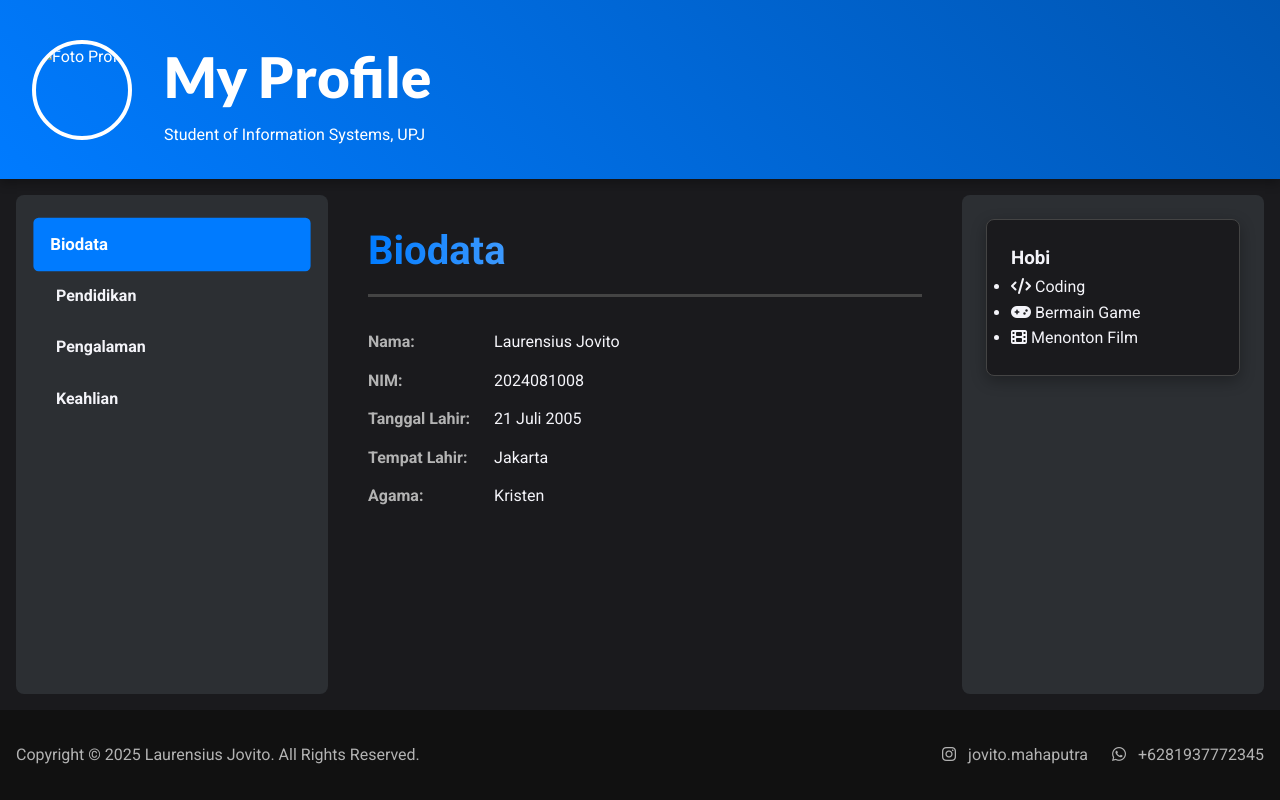
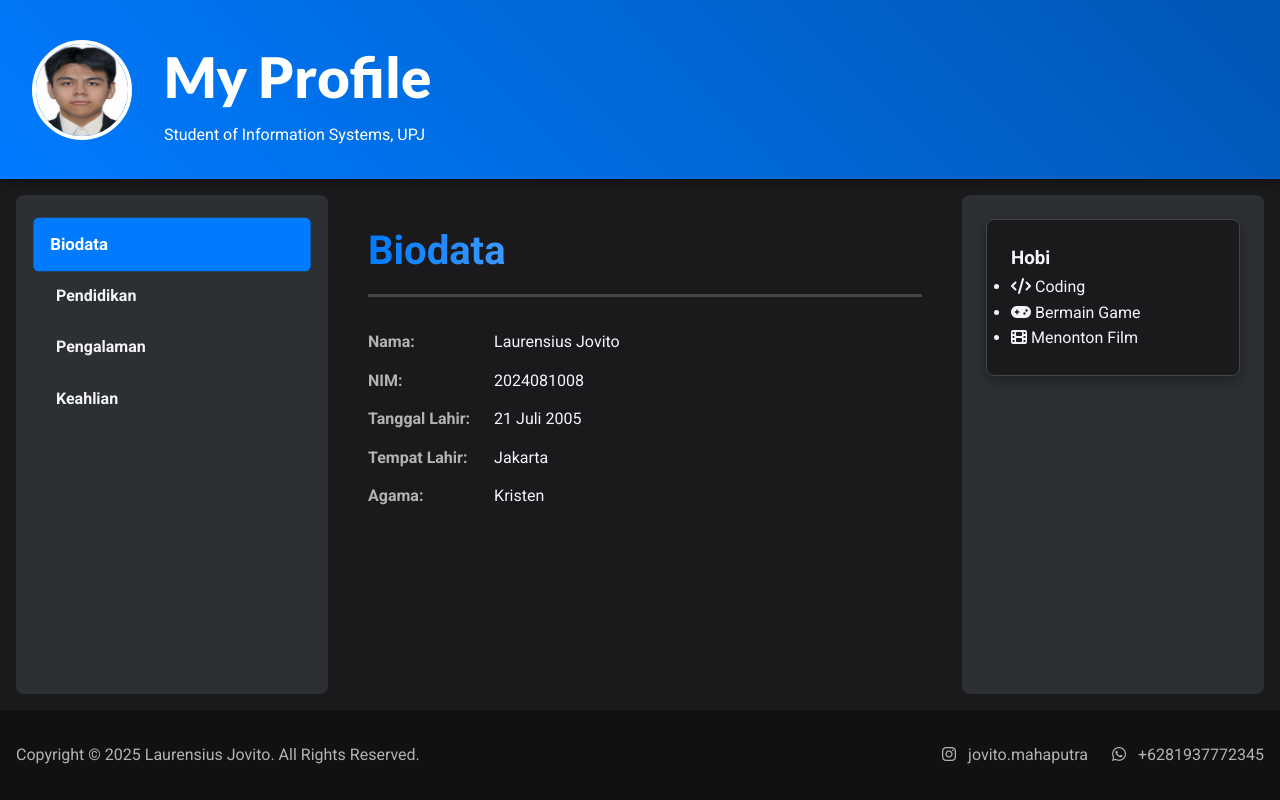
Before and after one commit to Tofu213/UTSWeb, a plain HTML site: page index.html in a window 1280 px wide. Drawn offline with Linux system fonts and the light colour scheme.

Commit message:
Website fix with pfp

```diff
--- a/index.html
+++ b/index.html
@@ -16,7 +16,7 @@
     <div class="page-container">
         <header>
             <div class="header-content">
-                <img src="lauerensius.jpg" alt="Foto Profil" class="header-profile-pic">
+                <img src="laurensius.png" alt="Foto Profil" class="header-profile-pic">
                 <div class="header-text">
                     <h1> My Profile </h1>
                     <p>Student of Information Systems, UPJ</p>
--- a/styles.css
+++ b/styles.css
@@ -150,7 +150,6 @@ nav a:hover, nav a.active {
     -webkit-background-clip: text;
     -webkit-text-fill-color: transparent;
     background-clip: text;
-    text-fill-color: transparent;
     position: relative;
 }
 
```
Also changed, not shown: laurensius.png (added).
